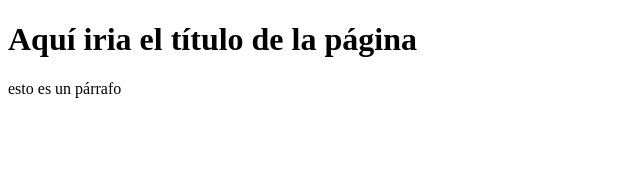
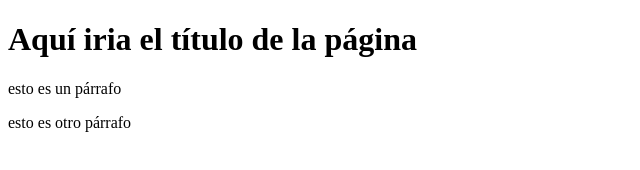
Before and after one commit to FdoAraya/ProyectoGit_2, a plain HTML site: page index.html in a window 1280 px wide. Shown: the whole page, without its empty margins (0-640 px from the left). Drawn offline with Linux system fonts and the light colour scheme.

Commit message:
se agrego otro parrafo

```diff
--- a/index.html
+++ b/index.html
@@ -8,5 +8,6 @@
 <body>
     <h1>Aquí iria el título de la página</h1>
     <p>esto es un párrafo</p>
+    <p>esto es otro párrafo</p>
 </body>
 </html>
```
